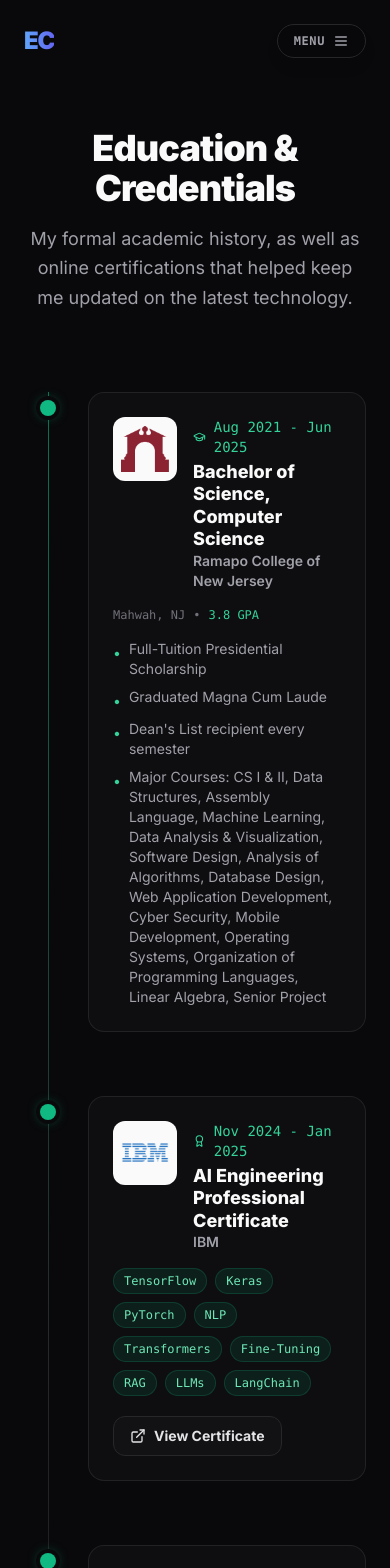
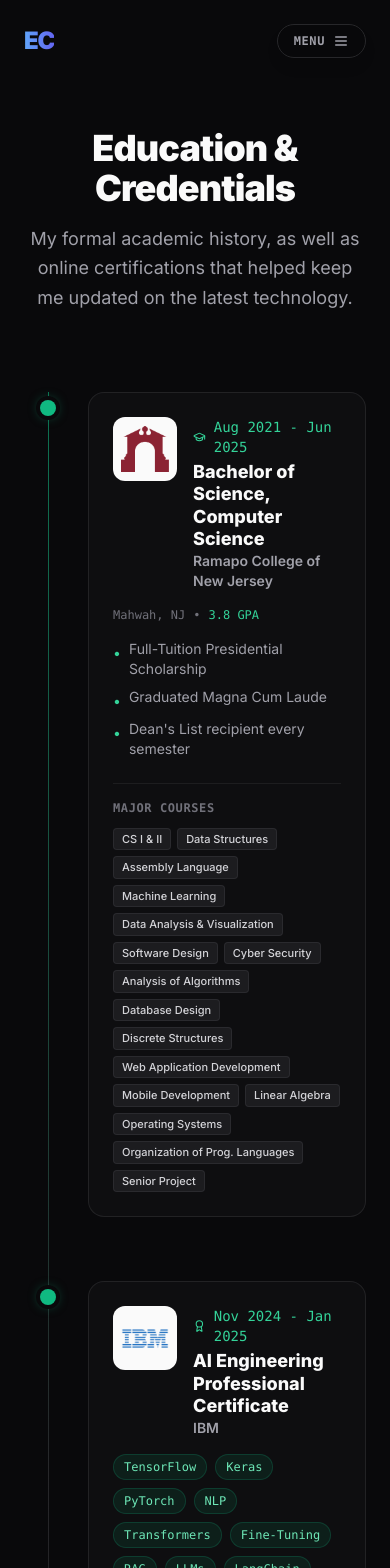
Before and after one commit to ECampbell37/portfolioWebsite, a Next.js app: page /education in a window 390 px wide. Shown: the top 1568 px of the page. Built offline with nearby package versions, Linux system fonts and the light colour scheme.

Commit message:
Changed img tags to Image, fixed mobile spacing, and added college courses section

```diff
--- a/app/education/page.tsx
+++ b/app/education/page.tsx
@@ -2,6 +2,7 @@
 'use client'
 
 import Link from 'next/link'
+import Image from 'next/image'
 import { Button } from "@/components/ui/button"
 import { GraduationCap, Award, ExternalLink } from 'lucide-react'
 
@@ -19,8 +20,14 @@ export default function EducationPage() {
       'Full-Tuition Presidential Scholarship',
       'Graduated Magna Cum Laude',
       'Dean\'s List recipient every semester',
-        'Major Courses: CS I & II, Data Structures, Assembly Language, Machine Learning, Data Analysis & Visualization, Software Design, Analysis of Algorithms, Database Design, Web Application Development, Cyber Security, Mobile Development, Operating Systems, Organization of Programming Languages, Linear Algebra, Senior Project'
     ],
+    // Extract courses into their own array
+    courses: [
+      'CS I & II', 'Data Structures', 'Assembly Language', 'Machine Learning',
+      'Data Analysis & Visualization', 'Software Design', 'Cyber Security', 'Analysis of Algorithms',
+      'Database Design',  'Discrete Structures','Web Application Development',  'Mobile Development',
+      'Linear Algebra', 'Operating Systems', 'Organization of Prog. Languages',  'Senior Project'
+    ]
   },
 
     {
@@ -86,8 +93,15 @@ export default function EducationPage() {
                       <div className="rounded-2xl border border-zinc-800/80 bg-zinc-900/40 overflow-hidden hover:border-emerald-500/50 hover:shadow-xl hover:shadow-emerald-500/10 transition-all duration-300 p-6">
 
                         <div className="flex items-start gap-4 mb-4">
-                          <div className="shrink-0 w-16 h-16 rounded-xl bg-zinc-50 flex items-center justify-center p-2">
-                            <img src={item.logo} alt={item.institution} className="w-full h-full object-contain" />
+                          <div className="shrink-0 w-16 h-16 rounded-xl bg-zinc-50 flex items-center justify-center p-2 relative">
+                            <Image
+                              src={item.logo}
+                              alt={item.institution}
+                              fill
+                              sizes="64px"
+                              className="object-contain p-2"
+                              priority
+                            />
                           </div>
                           <div>
                             <div className="flex items-center gap-2 text-emerald-400 text-sm 2xl:text-base font-mono mb-1">
@@ -106,7 +120,9 @@ export default function EducationPage() {
                               <span className="text-xs 2xl:text-sm font-mono text-zinc-500">•</span>
                               <span className="text-xs 2xl:text-sm font-mono text-emerald-400">{item.meta}</span>
                             </div>
-                            <ul className="space-y-2 text-sm 2xl:text-base text-zinc-400">
+
+                            {/* Clean, short highlights list */}
+                            <ul className="space-y-2 text-sm 2xl:text-base text-zinc-400 mb-6">
                               {item.highlights?.map((point, i) => (
                                 <li key={i} className="flex gap-2">
                                   <span className="text-emerald-400 mt-1">•</span>
@@ -114,6 +130,25 @@ export default function EducationPage() {
                                 </li>
                               ))}
                             </ul>
+
+                            {/* Major Courses Section */}
+                            {item.courses && (
+                              <div className="pt-4 border-t border-zinc-800/60">
+                                <h3 className="text-xs font-bold uppercase tracking-wider text-zinc-500 mb-3 font-mono">
+                                  Major Courses
+                                </h3>
+                                <div className="flex flex-wrap gap-1.5">
+                                  {item.courses.map((course) => (
+                                    <span
+                                      key={course}
+                                      className="text-[11px] 2xl:text-xs font-medium px-2 py-0.5 rounded bg-zinc-800/60 text-zinc-300 border border-zinc-700/40"
+                                    >
+                                      {course}
+                                    </span>
+                                  ))}
+                                </div>
+                              </div>
+                            )}
                           </>
                         )}
 
--- a/app/experience/page.tsx
+++ b/app/experience/page.tsx
@@ -2,6 +2,7 @@
 'use client'
 
 import Link from 'next/link'
+import Image from 'next/image'
 import { Button } from "@/components/ui/button"
 import { Briefcase } from 'lucide-react'
 
@@ -73,8 +74,15 @@ export default function ExperiencePage() {
                   <div className="md:grid md:grid-cols-2 md:gap-12 items-start">
                     <div className={`pl-16 md:pl-0 ${isLeft ? 'md:col-start-1' : 'md:col-start-2'}`}>
                       <div className="rounded-2xl border border-zinc-800/80 bg-zinc-900/40 overflow-hidden hover:border-purple-500/50 hover:shadow-xl hover:shadow-purple-500/10 transition-all duration-300">
-                        <div className="w-full h-48 bg-zinc-900 overflow-hidden">
-                          <img src={job.image} alt={job.company} className="w-full h-full object-cover" />
+                        <div className="w-full h-48 bg-zinc-900 overflow-hidden relative">
+                          <Image
+                            src={job.image}
+                            alt={job.company}
+                            fill
+                            priority
+                            sizes="(max-width: 768px) 100vw, 50vw"
+                            className="object-cover"
+                          />
                         </div>
                         <div className="p-6">
                           <div className="flex items-center gap-2 mb-2 text-purple-400 text-sm font-mono">
--- a/app/page.tsx
+++ b/app/page.tsx
@@ -3,6 +3,7 @@
 
 import { GithubIcon, LinkedinIcon, FileText, Mail, SendHorizonal, GraduationCap, Code2, PersonStanding, Presentation, ArrowRight, Laptop, Award } from 'lucide-react'
 import Link from 'next/link'
+import Image from 'next/image'
 import { Button } from "@/components/ui/button"
 import { useState, useEffect } from 'react'
 
@@ -34,8 +35,8 @@ export default function Home() {
 
   // Automatically cycle the active index every 3 seconds
   useEffect(() => {
-    // Use 1.5s only on page load, 3s for every turn after
-    const delay = isInitialMount ? 800 : 3000
+    // Use 0.9s only on page load, 3s for every turn after
+    const delay = isInitialMount ? 900 : 3000
 
     const timer = setTimeout(() => {
       setActiveIndex((prev) => (prev + 1) % identityPillars.length)
@@ -113,10 +114,12 @@ export default function Home() {
 
         {/* Profile Pic */}
         <div className="relative mb-6 w-60 h-60 2xl:w-72 2xl:h-72 rounded-full overflow-hidden border border-zinc-800 bg-zinc-950 shadow-2xl animate-fade-in">
-          <img
+          <Image
             src="/ProfilePhoto.PNG"
             alt="Elijah Campbell-Ihim"
-            className="w-full h-full object-cover"
+            fill
+            className="object-cover"
+            priority
           />
         </div>
 
--- a/app/projects/page.tsx
+++ b/app/projects/page.tsx
@@ -3,6 +3,7 @@
 'use client'
 
 import Link from 'next/link'
+import Image from 'next/image'
 import { Button } from "@/components/ui/button"
 import { Github, ExternalLink } from 'lucide-react'
 
@@ -114,18 +115,23 @@ export default function ProjectsPage() {
           <div className="flex-1 h-px bg-gradient-to-r from-indigo-500/40 to-transparent" />
         </div>
 
-        <div className="grid grid-cols-1 lg:grid-cols-2 gap-8 2xl:gap-12">
+        <div className="grid grid-cols-1 lg:grid-cols-2 gap-10 2xl:gap-12">
           {webApps.map((project) => (
             <div
               key={project.title}
               className="group rounded-2xl border border-zinc-800/80 bg-zinc-900/40 overflow-hidden transition-all duration-300 hover:border-indigo-500/50 hover:shadow-2xl hover:shadow-indigo-500/10"
             >
               <div className="w-full h-56 overflow-hidden bg-zinc-900">
-                <img
+                <div className="w-full h-56 overflow-hidden bg-zinc-900 relative">
+                  <Image
                     src={project.thumbnail}
                     alt={`${project.title} screenshot`}
-                  className="w-full h-full object-cover object-top transition-transform duration-500 group-hover:scale-105"
+                    fill
+                    priority
+                    sizes="(max-width: 1024px) 100vw, 50vw"
+                    className="object-cover object-top transition-transform duration-500 group-hover:scale-105"
                   />
+                </div>
               </div>
               <div className="p-6">
                 <h3 className="text-xl 2xl:text-2xl font-extrabold text-zinc-50 mb-2">{project.title}</h3>
@@ -154,7 +160,7 @@ export default function ProjectsPage() {
           <div className="flex-1 h-px bg-gradient-to-r from-purple-500/40 to-transparent" />
         </div>
 
-        <div className="grid grid-cols-1 sm:grid-cols-2 lg:grid-cols-3 gap-6 2xl:gap-10">
+        <div className="grid grid-cols-1 sm:grid-cols-2 lg:grid-cols-3 gap-12 2xl:gap-14">
           {academicProjects.map((project) => (
             <a
               key={project.title}
@@ -164,11 +170,15 @@ export default function ProjectsPage() {
               className="group block rounded-2xl border border-zinc-800/80 bg-zinc-900/40 overflow-hidden transition-all duration-300 hover:border-purple-500/50 hover:shadow-xl hover:shadow-purple-500/10"
             >
               <div className="w-full h-36 overflow-hidden bg-zinc-900">
-                <img
+                <div className="w-full h-36 overflow-hidden bg-zinc-900 relative">
+                  <Image
                     src={project.thumbnail}
                     alt={`${project.title} thumbnail`}
-                  className="w-full h-full object-cover transition-transform duration-500 group-hover:scale-105"
+                    fill
+                    sizes="(max-width: 640px) 100vw, (max-width: 1024px) 50vw, 33vw"
+                    className="object-cover transition-transform duration-500 group-hover:scale-105"
                   />
+                </div>
               </div>
               <div className="p-5">
                 <h3 className="text-lg 2xl:text-2xl font-bold text-zinc-50 mb-1.5">{project.title}</h3>
--- a/app/skills/page.tsx
+++ b/app/skills/page.tsx
@@ -3,6 +3,7 @@
 'use client'
 
 import Link from 'next/link'
+import Image from 'next/image'
 import { Button } from "@/components/ui/button"
 
 // Define interfaces for type safety
@@ -102,14 +103,16 @@ export default function SkillsPage() {
         <div className="flex animate-marquee gap-14 px-7">
           {[...allLogos, ...allLogos].map((skill, i) => (
             <div key={`${skill.name}-${i}`} className="flex items-center gap-3 shrink-0 opacity-60 hover:opacity-100 transition-opacity">
-              <img src={skill.logo} alt={skill.name} className="w-10 h-10 2xl:w-14 2xl:h-14 object-contain" />
+              <div className="w-10 h-10 2xl:w-14 2xl:h-14 relative">
+                <Image src={skill.logo} alt={skill.name} fill sizes="56px" className="object-contain" priority />
+              </div>
             </div>
           ))}
         </div>
       </div>
 
       <main className="max-w-6xl 2xl:max-w-7xl mx-auto px-6 animate-slide-up delay-3">
-        <div className="grid grid-cols-1 md:grid-cols-2 gap-8">
+        <div className="grid grid-cols-1 md:grid-cols-2 gap-12 md:gap-10">
           {Object.entries(skills).map(([category, data]) => {
             const styles = accentStyles[data.accent]
             return (
@@ -127,7 +130,9 @@ export default function SkillsPage() {
                       title={skill.name}
                       className="flex flex-col items-center gap-2 p-3 rounded-xl bg-zinc-900/50 border border-zinc-800/50 hover:border-zinc-700 transition-colors"
                     >
-                      <img src={skill.logo} alt={skill.name} className="w-8 h-8 2xl:w-12 2xl:h-12 object-contain" />
+                      <div className="w-8 h-8 2xl:w-12 2xl:h-12 relative">
+                        <Image src={skill.logo} alt={skill.name} fill sizes="48px" className="object-contain" priority />
+                      </div>
                       <span className="text-[11px] text-zinc-500 2xl:text-sm text-center leading-tight">{skill.name}</span>
                     </div>
                   ))}
```
Lines whose indentation alone changed are shown as unchanged.
